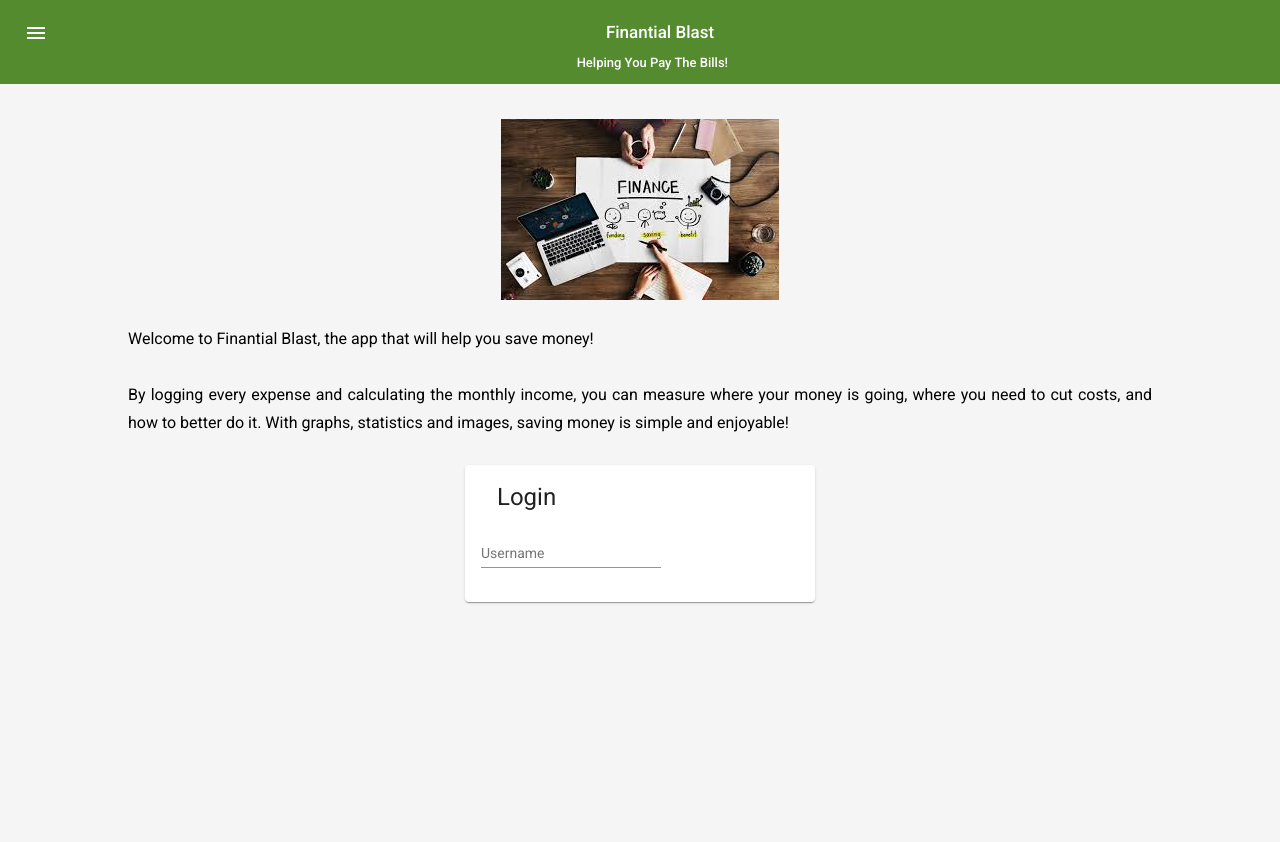
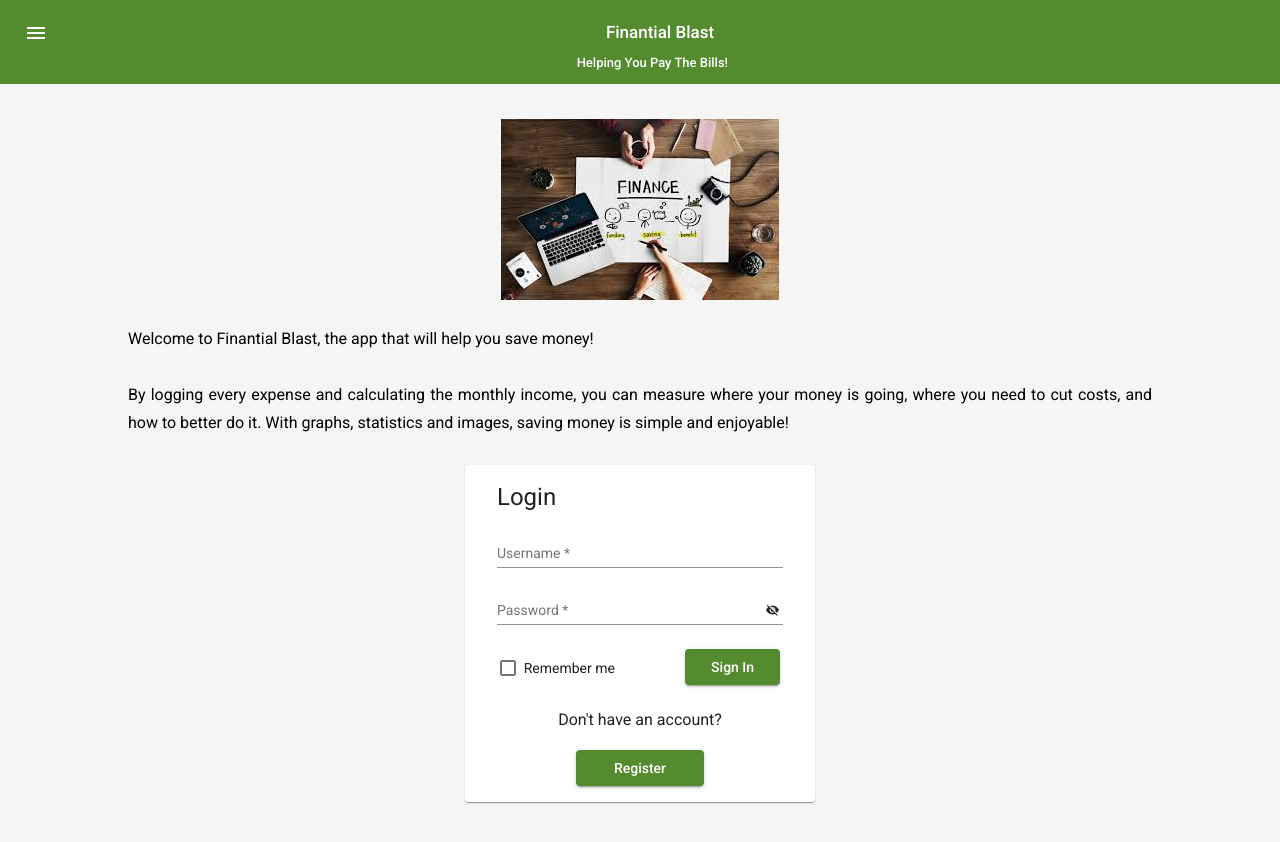
Before and after one commit to RafaelRochaS/Fblast-frontend, an Angular app: page /home in a window 1280 px wide. Shown: the top 842 px of the page. Before the commit the page ends 800 px from the top, so only its background shows below. Built offline with nearby package versions, Linux system fonts and the light colour scheme.

Commit message:
Basic screen finished

```diff
--- a/src/app/app.module.ts
+++ b/src/app/app.module.ts
@@ -7,6 +7,7 @@ import { BrowserAnimationsModule } from '@angular/platform-browser/animations';
 import { HomeComponent } from './home/home.component';
 import { FlexLayoutModule } from '@angular/flex-layout';
 import { MaterialModule } from './material.module';
+import { FormsModule, ReactiveFormsModule } from '@angular/forms';
 
 @NgModule({
   declarations: [
@@ -18,7 +19,9 @@ import { MaterialModule } from './material.module';
     AppRoutingModule,
     BrowserAnimationsModule,
     FlexLayoutModule,
-    MaterialModule
+    MaterialModule,
+    ReactiveFormsModule,
+    FormsModule
   ],
   providers: [],
   bootstrap: [AppComponent]
--- a/src/app/home/home.component.css
+++ b/src/app/home/home.component.css
@@ -30,7 +30,25 @@
 
 .card {
     margin-top: 2em;
+    margin-bottom: 4em;
     display: flex;
     justify-content: center;
     align-items: center;
 }
+
+.input {
+    width: 90%;
+}
+
+.remember {
+    margin-top: 0.5em;
+    margin-bottom: 1.5em;
+}
+
+.but-sign-in {
+    width: 30%;
+}
+
+.but-register {
+    width: 40%;
+}
--- a/src/app/home/home.component.html
+++ b/src/app/home/home.component.html
@@ -17,19 +17,32 @@
         you can measure where your money is going, where you need to cut costs, and how to better do it. With graphs, statistics and images, saving money is simple and enjoyable!
     </p>
     <div fxLayout="row" class="card">
-        <mat-card fxFlex="350px">
+        <mat-card fxFlex="350px" style="text-align: center;">
             <mat-card-header>
                 <mat-card-title>
-                    <div class="mat-headline center">Login</div>
+                    <p class="mat-headline">Login</p>
                 </mat-card-title>
             </mat-card-header>
             <mat-card-content>
                 <form class="login-form">
-                    <mat-form-field>
+                    <mat-form-field class="input">
                         <mat-label>Username</mat-label>
-                        <input matInput>
+                        <input matInput [formControl]="usernameControl" required>
                     </mat-form-field>
+                    <mat-form-field class="input">
+                        <mat-label>Password</mat-label>
+                        <input matInput [type]="hidePassword ? 'password' : 'text'" [formControl]="passwordControl" required>
+                        <button mat-icon-button matSuffix (click)="hidePassword = !hidePassword" [attr.aria-label]="'Hide password'" [attr.aria-pressed]="hidePassword">
+                            <mat-icon>{{hidePassword ? 'visibility_off' : 'visibility'}}</mat-icon>
+                        </button>
+                    </mat-form-field>
+                    <section class="remember" fxLayoutGap="5em">
+                        <mat-checkbox>Remember me</mat-checkbox>
+                        <button mat-raised-button color="primary" class="but-sign-in">Sign In</button>
+                    </section>
                 </form>
+                <p class="mat-h3">Don't have an account?</p>
+                <button mat-raised-button color="primary" class="but-register">Register</button>
             </mat-card-content>
         </mat-card>
     </div>
--- a/src/app/home/home.component.ts
+++ b/src/app/home/home.component.ts
@@ -1,4 +1,5 @@
 import { Component, OnInit } from '@angular/core';
+import { FormControl, Validators } from '@angular/forms';
 
 @Component({
   selector: 'app-home',
@@ -7,6 +8,10 @@ import { Component, OnInit } from '@angular/core';
 })
 export class HomeComponent implements OnInit {
 
+  usernameControl = new FormControl('', Validators.required);
+  passwordControl = new FormControl('', Validators.required);
+  hidePassword = true;
+
   constructor() { }
 
   ngOnInit(): void {
--- a/src/app/material.module.ts
+++ b/src/app/material.module.ts
@@ -5,6 +5,7 @@ import { MatButtonModule } from '@angular/material/button';
 import { MatTooltipModule } from '@angular/material/tooltip';
 import { MatCardModule } from '@angular/material/card';
 import { MatInputModule } from '@angular/material/input';
+import { MatCheckboxModule } from '@angular/material/checkbox';
 
 const modules = [
   MatToolbarModule,
@@ -12,7 +13,8 @@ const modules = [
   MatButtonModule,
   MatTooltipModule,
   MatCardModule,
-  MatInputModule
+  MatInputModule,
+  MatCheckboxModule
 ];
 
 
```
